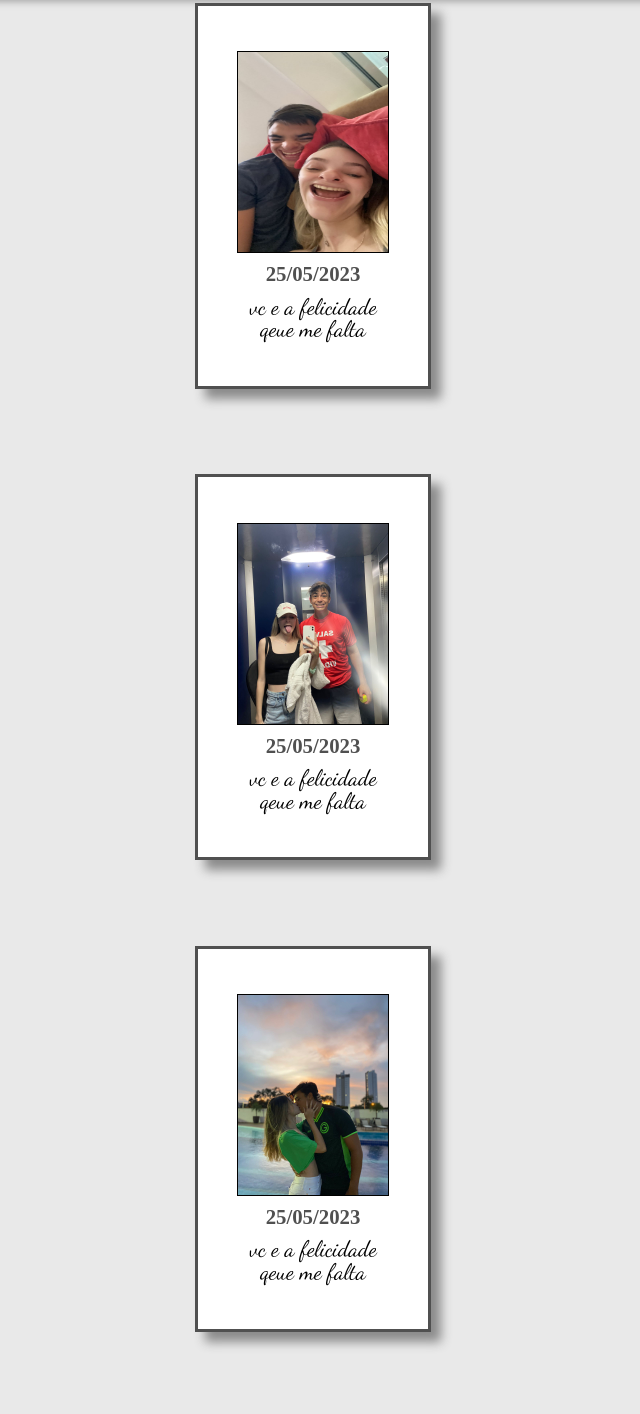
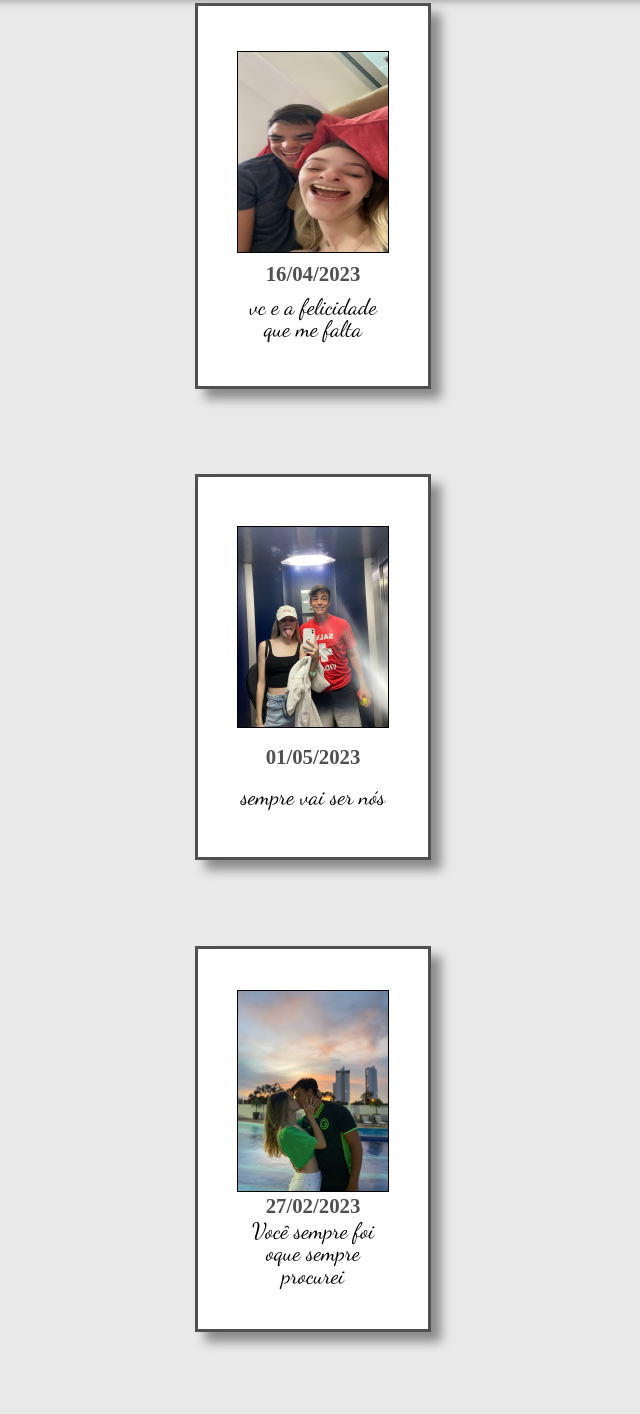
Before and after one commit to Crizin01/10meses, a plain HTML site: page index.html in a window 1280 px wide. Shown: the part 317-1731 px from the top of the page, without its empty margins (327-967 px from the left). Drawn offline with Linux system fonts and the light colour scheme; a web font is replaced by a local one.

Commit message:
mudei as datas

```diff
--- a/index.html
+++ b/index.html
@@ -24,23 +24,23 @@
 
         <div class="container">
             <img src="./assets/zoada.jpg" alt="foto do cris dirigindo">
-            <h2 class="date">25/05/2023</h2>
-            <p class="textinho">vc e a felicidade qeue me falta</p>
+            <h2 class="date">16/04/2023</h2>
+            <p class="textinho">vc e a felicidade que me falta</p>
         </div>
         <div class="container">
             <img src="./assets/foto linda.jpg" alt="foto do cris dirigindo">
-            <h2 class="date">25/05/2023</h2>
-            <p class="textinho">vc e a felicidade qeue me falta</p>
+            <h2 class="date">01/05/2023</h2>
+            <p class="textinho">sempre vai ser nós </p>
         </div>
         <div class="container">
             <img src="./assets/paulindao.jpg" alt="foto do cris dirigindo">
-            <h2 class="date">25/05/2023</h2>
-            <p class="textinho">vc e a felicidade qeue me falta</p>
+            <h2 class="date">27/02/2023</h2>
+            <p class="textinho">Você sempre foi oque sempre procurei</p>
         </div>
         <div class="container">
             <img src="./assets/db57d4d6-b3e4-4079-a4c3-7c6a0062fda4.jpg" alt="foto do cris dirigindo">
-            <h2 class="date">25/05/2023</h2>
-            <p class="textinho">vc e a felicidade qeue me falta</p>
+            <h2 class="date">20/05/2023</h2>
+            <p class="textinho">cada dia que passa me sinto mais vivo com você</p>
         </div>
     </main>
     <footer>
```
